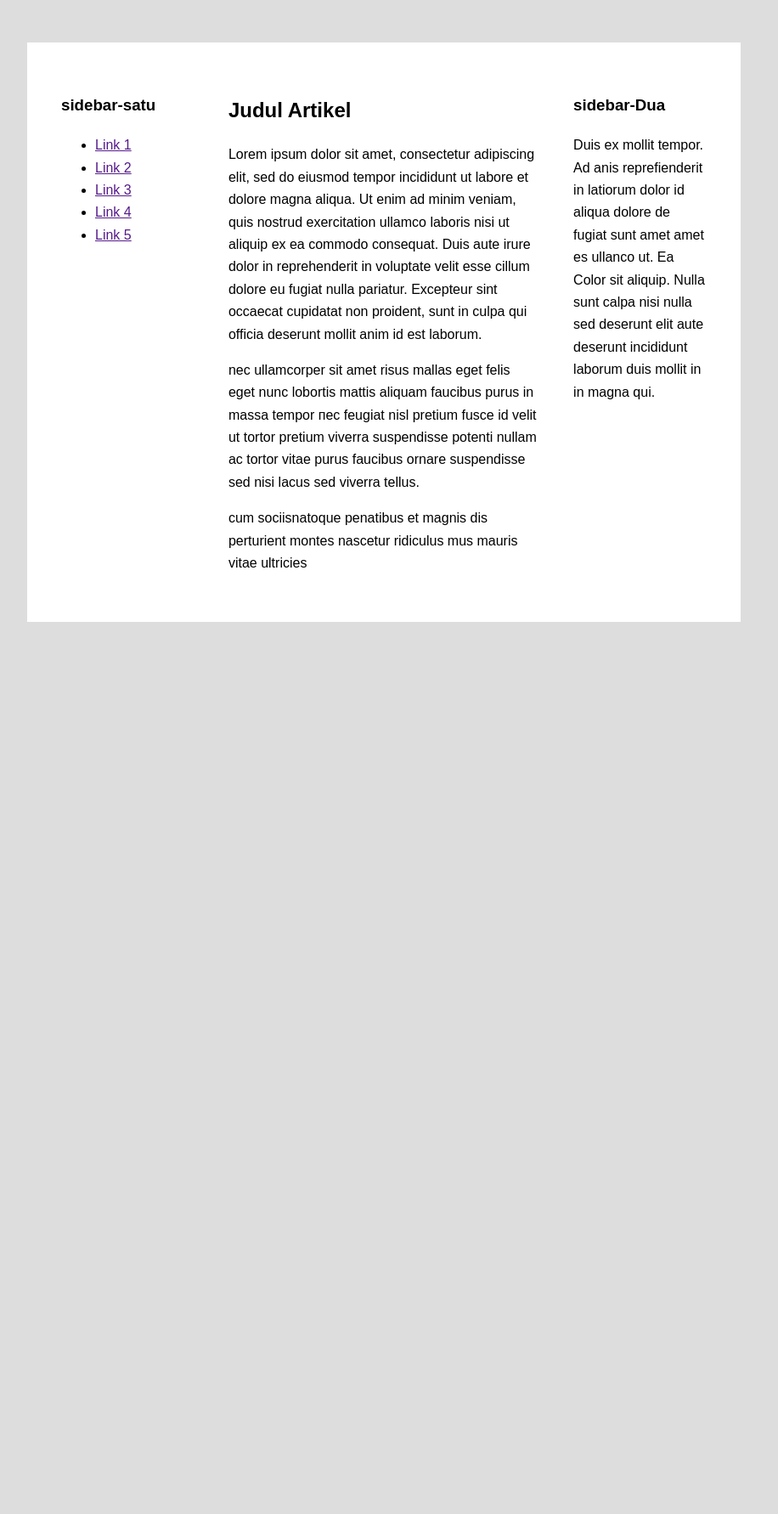
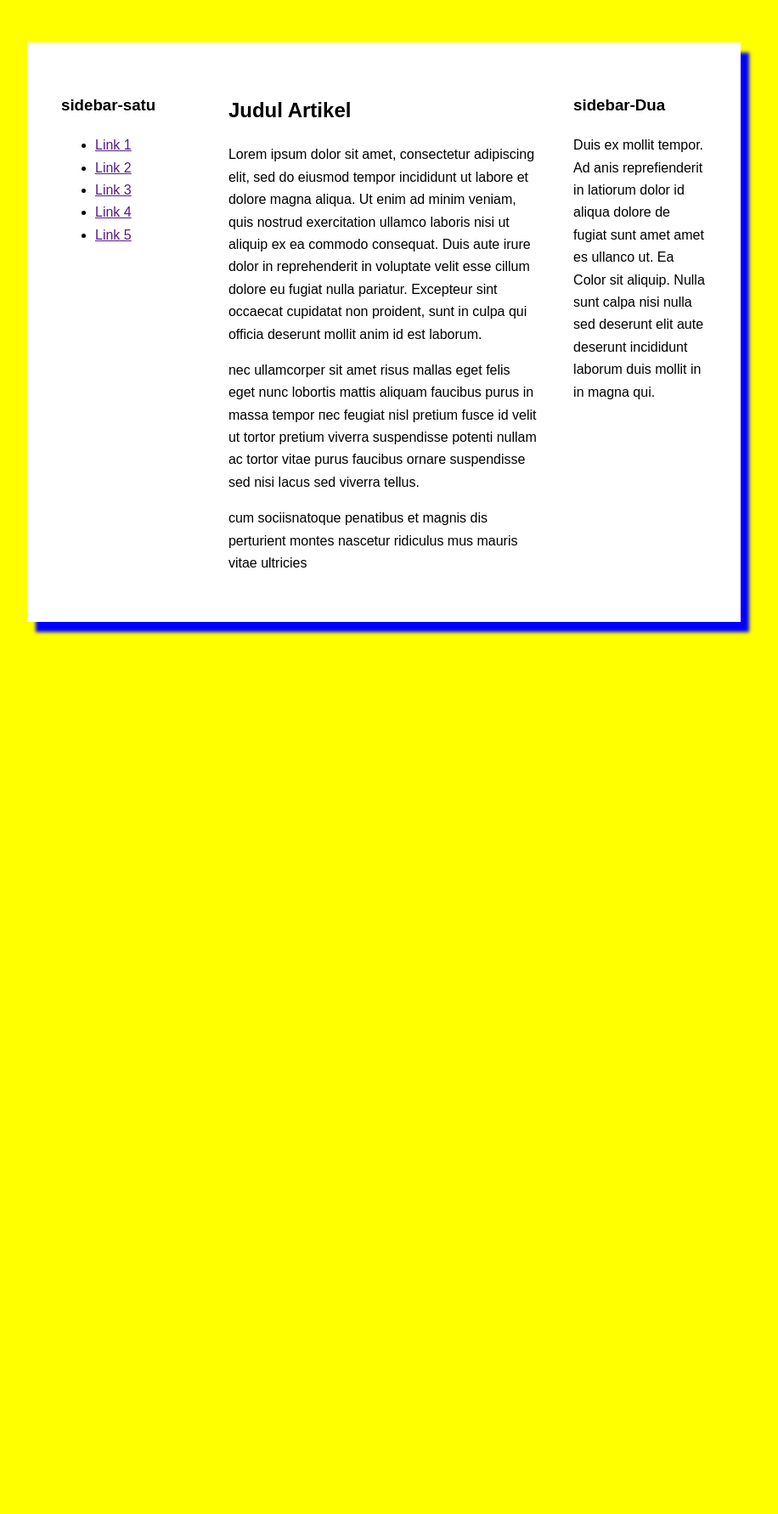
Before and after one commit to trisskmasarahh/dasarWeb, a PHP site: page /flexbox.html in a window 1280 px wide. Shown: the whole page at 85% size, without its empty margins (188-1104 px from the left). Run offline with PHP 8.4, Linux system fonts and the light colour scheme.

Commit message:
tugas2 pertemuan 2

```diff
--- a/minggu2/flexbox.html
+++ b/minggu2/flexbox.html
@@ -9,6 +9,7 @@
         <div class="container-satu">
             <div class="kolom-utama">
                 <h2>Judul Artikel</h2>
+                <!-- <img src="img/ai.jpg" alt="aii"> -->
                 <p>Lorem ipsum dolor sit amet, consectetur adipiscing elit, sed do eiusmod tempor incididunt ut labore et dolore magna aliqua.
                     Ut enim ad minim veniam, quis nostrud exercitation ullamco laboris nisi ut aliquip ex ea commodo consequat. Duis aute irure
                     dolor in reprehenderit in voluptate velit esse cillum dolore eu fugiat nulla pariatur. Excepteur sint occaecat cupidatat non
--- a/minggu2/style1.css
+++ b/minggu2/style1.css
@@ -4,14 +4,15 @@ html, body{
 }
 body{
     font-family: Arial, Helvetica, sans-serif;
-    background-color: #ddd;
+    background-color:yellow;
     line-height: 1.65;
     padding-bottom: 1000px;
 }
 .container-satu{
     width: 800px;
     margin: 50px auto;
-    background-color: #fff;
+    background-color: white;
+    box-shadow: 10px 12px 4px blue;
     padding: 20px;
     box-sizing: content-box;
     display: flex;
```
